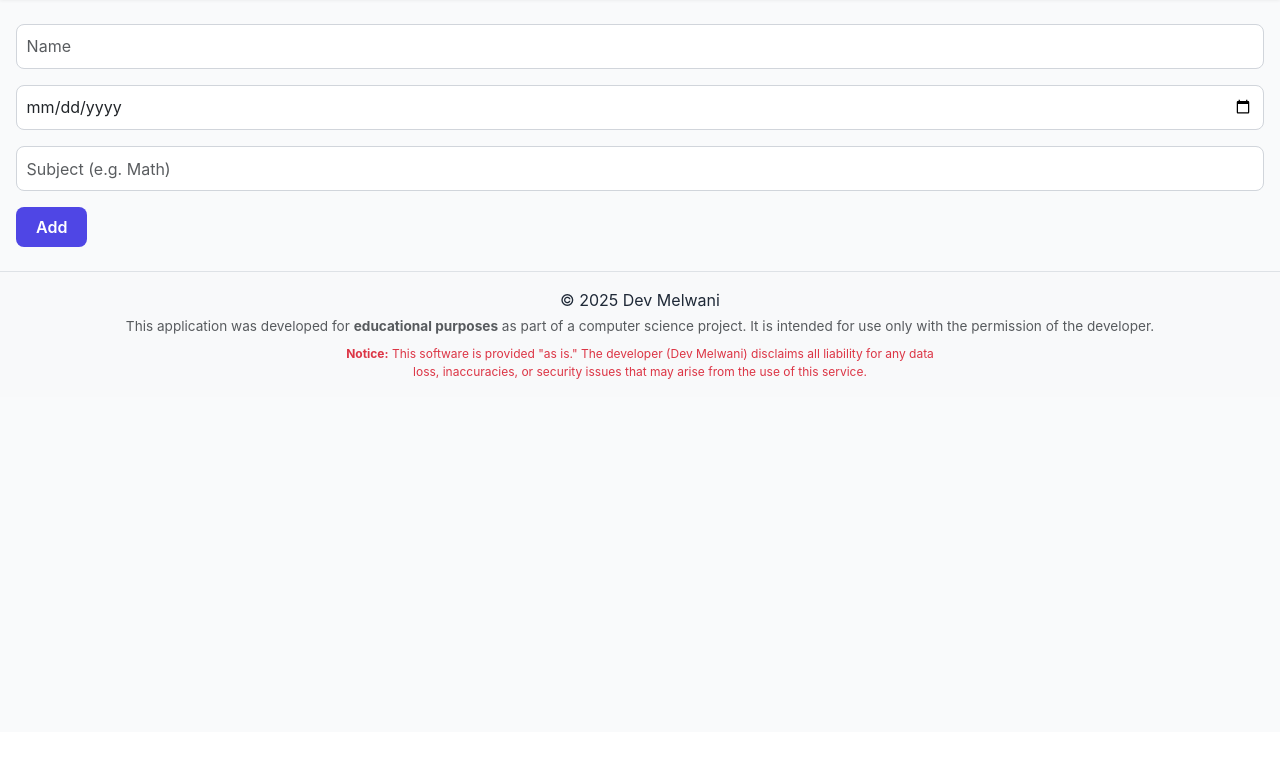
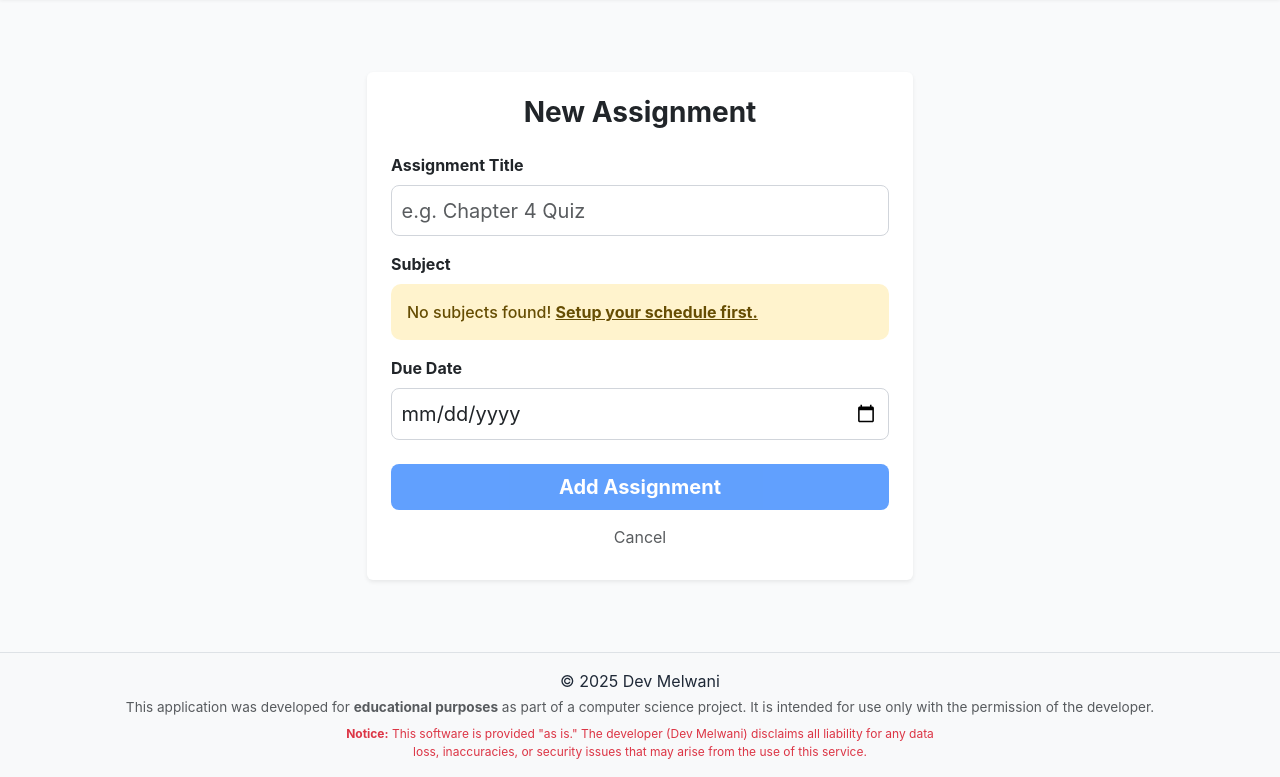
Before and after one commit to damelwani/homework, a Flask app: template templates/add.html in a window 1280 px wide. Shown: the part 68-845 px from the top of the page. Before the commit the page ends 447 px from the top, so only its background shows below. Run offline with Flask 3, Linux system fonts and the light colour scheme; the template is opened without the code that fills it, so the values that code supplies are empty; some libraries are stand-ins or nearby versions.

Commit message:
Update add.html

```diff
--- a/templates/add.html
+++ b/templates/add.html
@@ -1,20 +1,50 @@
 {% extends "layout.html" %}
 
-{% block title %}
-    Add
-{% endblock %}
+{% block title %}Add Assignment{% endblock %}
 
 {% block main %}
+<div class="container py-5">
+    <div class="row justify-content-center">
+        <div class="col-md-6">
+            <div class="card shadow-sm border-0">
+                <div class="card-body p-4">
+                    <h3 class="fw-bold mb-4 text-center">New Assignment</h3>
+
                     <form action="/add" method="post">
                         <div class="mb-3">
-            <input class="form-control" class="form-control mx-auto w-auto" name="name" placeholder="Name" type="text">
+                            <label class="form-label fw-bold">Assignment Title</label>
+                            <input name="title" class="form-control form-control-lg" placeholder="e.g. Chapter 4 Quiz" required>
                         </div>
+
                         <div class="mb-3">
-            <input class="form-control" class="form-control mx-auto w-auto" name="due_date" placeholder="Due Date (YYYY-MM-DD)" type="date">
+                            <label class="form-label fw-bold">Subject</label>
+                            {% if subjects %}
+                                <select name="subject" class="form-select form-select-lg" required>
+                                    <option disabled selected value="">Choose class...</option>
+                                    {% for s in subjects %}
+                                        <option value="{{ s.subject_name }}">{{ s.subject_name }}</option>
+                                    {% endfor %}
+                                </select>
+                            {% else %}
+                                <div class="alert alert-warning">
+                                    No subjects found! <a href="/schedule" class="alert-link">Setup your schedule first.</a>
                                 </div>
-        <div class="mb-3">
-            <input name="subject" placeholder="Subject (e.g. Math)" type="text" class="form-control mb-2">
+                            {% endif %}
                         </div>
-        <button class="btn btn-primary" type="submit">Add</button>
+
+                        <div class="mb-4">
+                            <label class="form-label fw-bold">Due Date</label>
+                            <input type="date" name="due_date" class="form-control form-control-lg" required>
+                        </div>
+
+                        <button type="submit" class="btn btn-primary btn-lg w-100 fw-bold" {% if not subjects %}disabled{% endif %}>
+                            Add Assignment
+                        </button>
+                        <a href="/" class="btn btn-link w-100 mt-2 text-muted text-decoration-none">Cancel</a>
                     </form>
+                </div>
+            </div>
+        </div>
+    </div>
+</div>
 {% endblock %}
```
Lines whose indentation alone changed are shown as unchanged.
